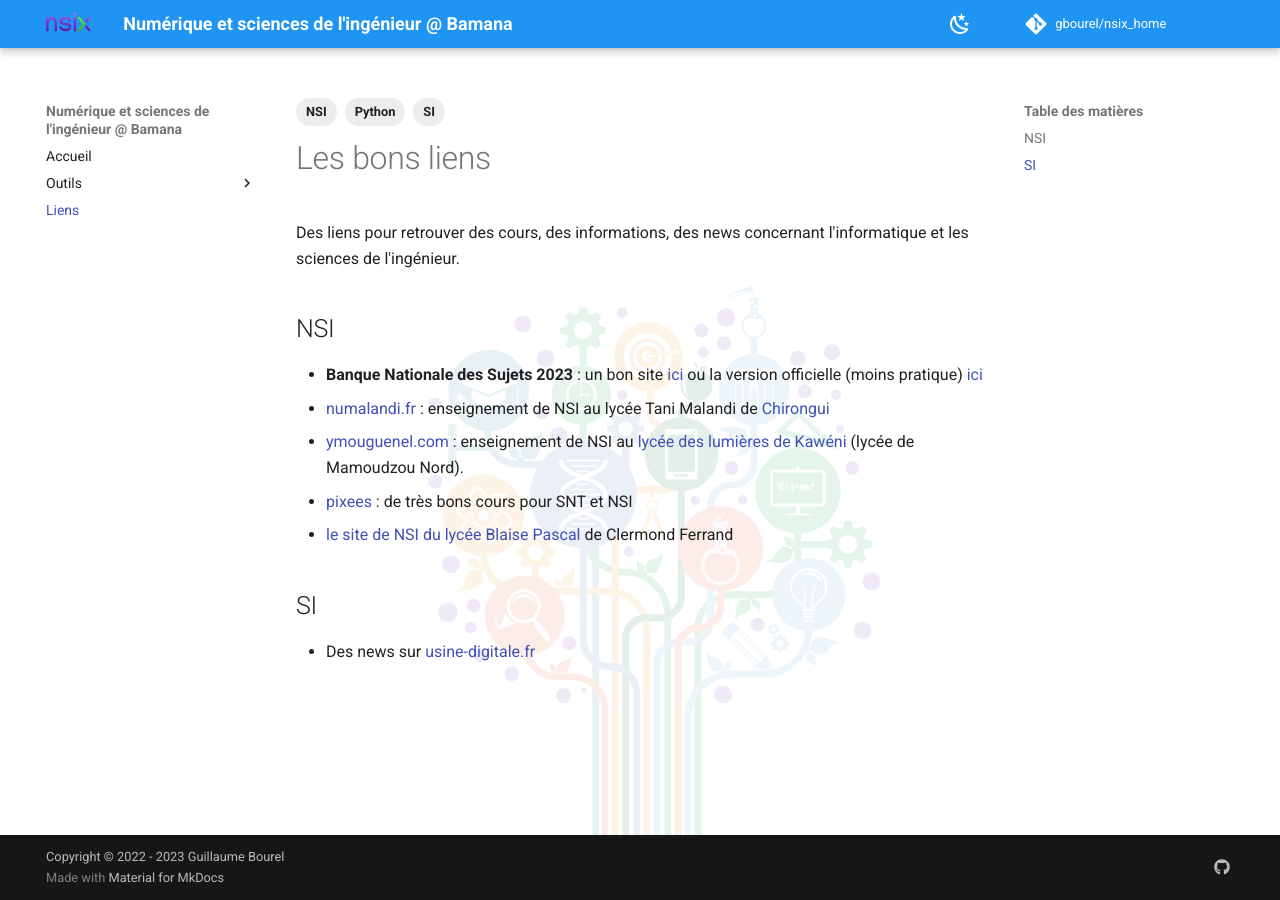
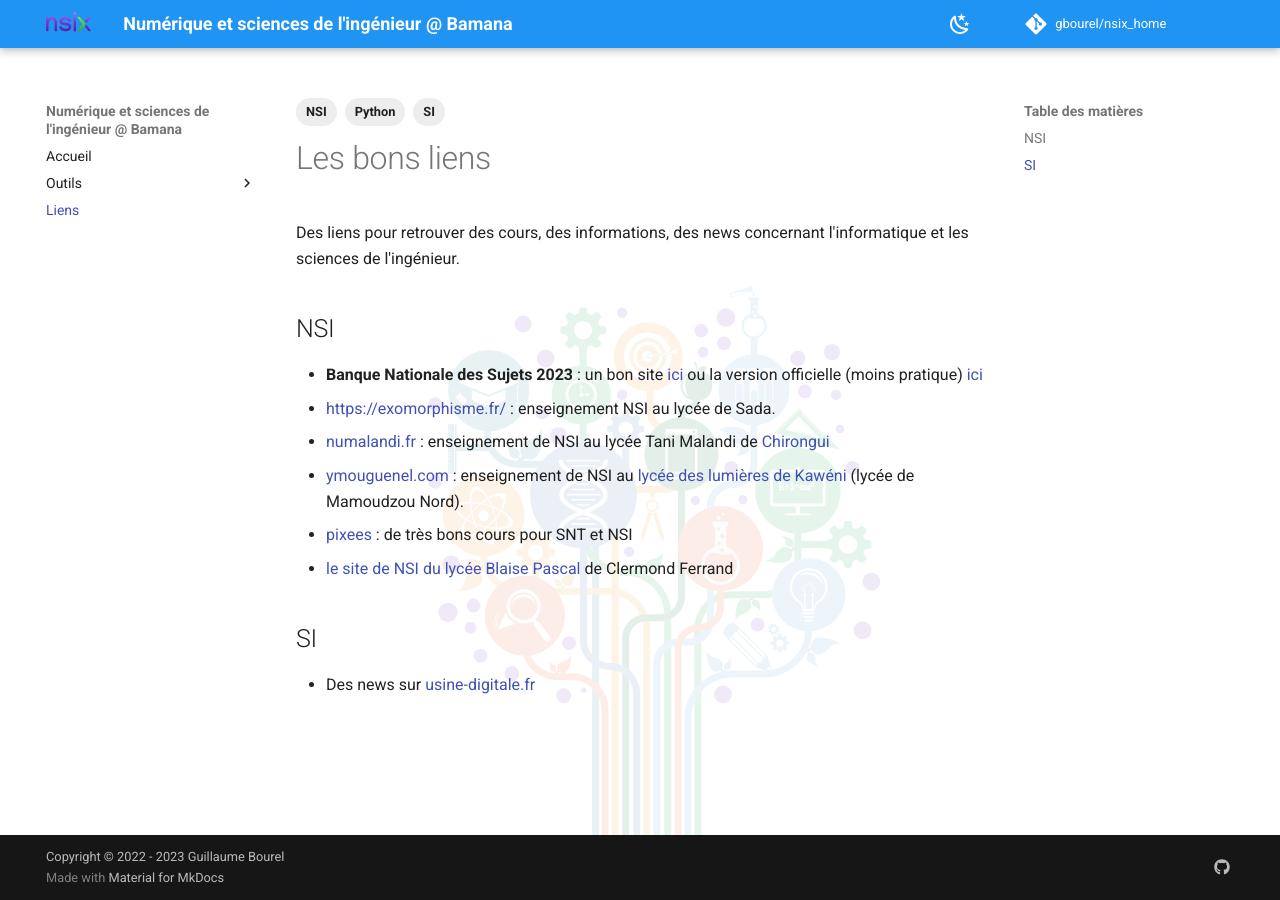
Before and after one commit to gbourel/nsix_home, an MkDocs documentation site: the page built from docs/links.md, in a window 1280 px wide. Built offline with MkDocs 1.6.1 and Material for MkDocs 9.7.7, drawn with Linux system fonts in a browser that asks for light colours; comment, search, counter and statistics services are not loaded.

Commit message:
Updated links

```diff
--- a/docs/links.md
+++ b/docs/links.md
@@ -12,6 +12,7 @@ Des liens pour retrouver des cours, des informations, des news concernant l'info
 ## NSI
 
  * **Banque Nationale des Sujets 2023** : un bon site [ici](https://glassus.github.io/terminale_nsi/T6_6_Epreuve_pratique/BNS_2023/) ou la version officielle (moins pratique) [ici](https://eduscol.education.fr/2661/banque-des-epreuves-pratiques-de-specialite-nsi)
+ * [https://exomorphisme.fr/](https://exomorphisme.fr/) : enseignement NSI au lycée de Sada.
  * [numalandi.fr](http://numalandi.fr/) : enseignement de NSI au lycée Tani Malandi de [Chirongui](https://www.openstreetmap.org/#map=13/-12.9176/45.1433)
  * [ymouguenel.com](https://ymougenel.com/) : enseignement de NSI au [lycée des lumières de Kawéni](http://lyc-mamoudzou-nord.ac-mayotte.fr/) (lycée de Mamoudzou Nord).
  * [pixees](https://pixees.fr/informatiquelycee/) : de très bons cours pour SNT et NSI
```
